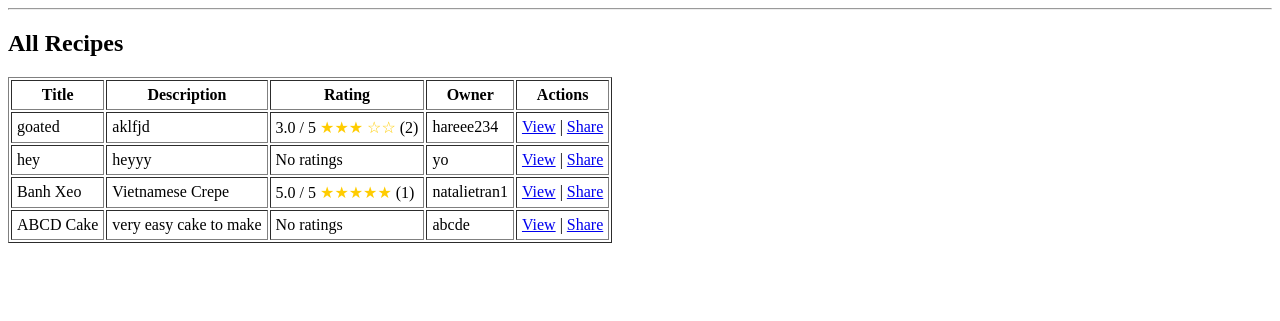
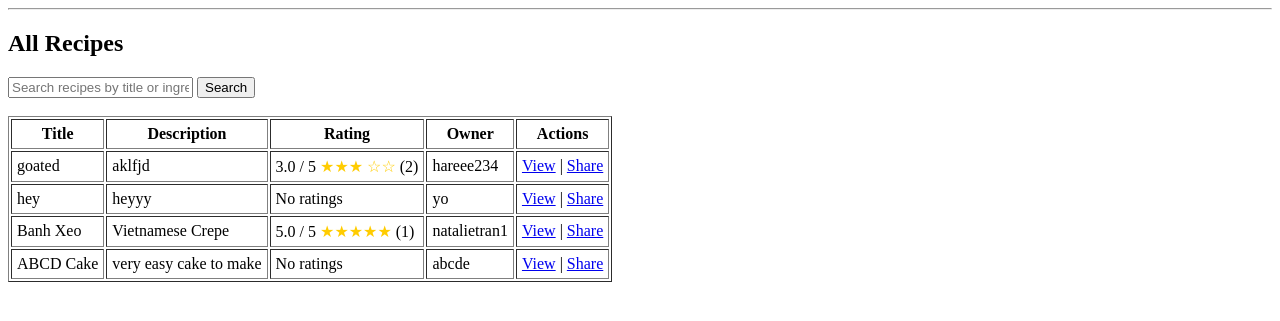
Before and after one commit to tedwu1/Recipe-Maker-Web-App, a Flask app: page / in a window 1280 px wide. Shown: the part 26-347 px from the top of the page. Run offline with Flask 3, Linux system fonts and the light colour scheme; data comes from the database, SQL or seed files in the repository.

Commit message:
implemented requirement 8, updated recipes route to handle search, added search form to recipes.html

```diff
--- a/app/routes.py
+++ b/app/routes.py
@@ -68,7 +68,17 @@ def logout():
 @app.route("/recipes")
 def recipes():
     user = get_current_user()
-    all_recipes = Recipe.query.all()
+    search_query = request.args.get('search', '').strip()
+
+    if search_query:
+        # Search by title or ingredients (case-insensitive)
+        all_recipes = Recipe.query.filter(
+            (Recipe.title.ilike(f'%{search_query}%')) |
+            (Recipe.ingredients.ilike(f'%{search_query}%'))
+        ).all()
+    else:
+        all_recipes = Recipe.query.all()
+
     return render_template("recipes.html", recipes=all_recipes, user=user)
 
 # Add recipe
--- a/app/templates/recipes.html
+++ b/app/templates/recipes.html
@@ -3,6 +3,16 @@
 
 {% block content %}
   <h2>All Recipes</h2>
+
+  <!-- Search form -->
+  <form method="GET" action="{{ url_for('recipes') }}">
+    <input type="text" name="search" placeholder="Search recipes by title or ingredients" value="{{ request.args.get('search', '') }}">
+    <button type="submit">Search</button>
+    {% if request.args.get('search') %}
+      <a href="{{ url_for('recipes') }}">Clear Search</a>
+    {% endif %}
+  </form>
+  <br>
   <table border="1" cellpadding="5">
     <thead>
       <tr>
```
